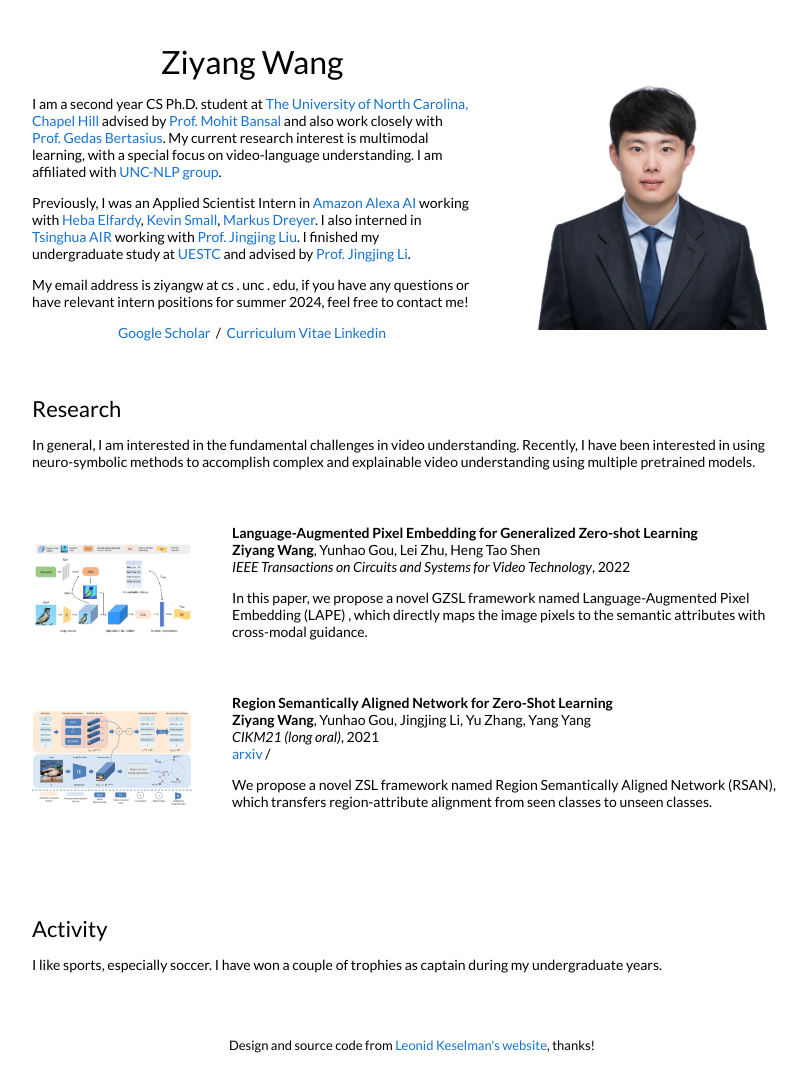
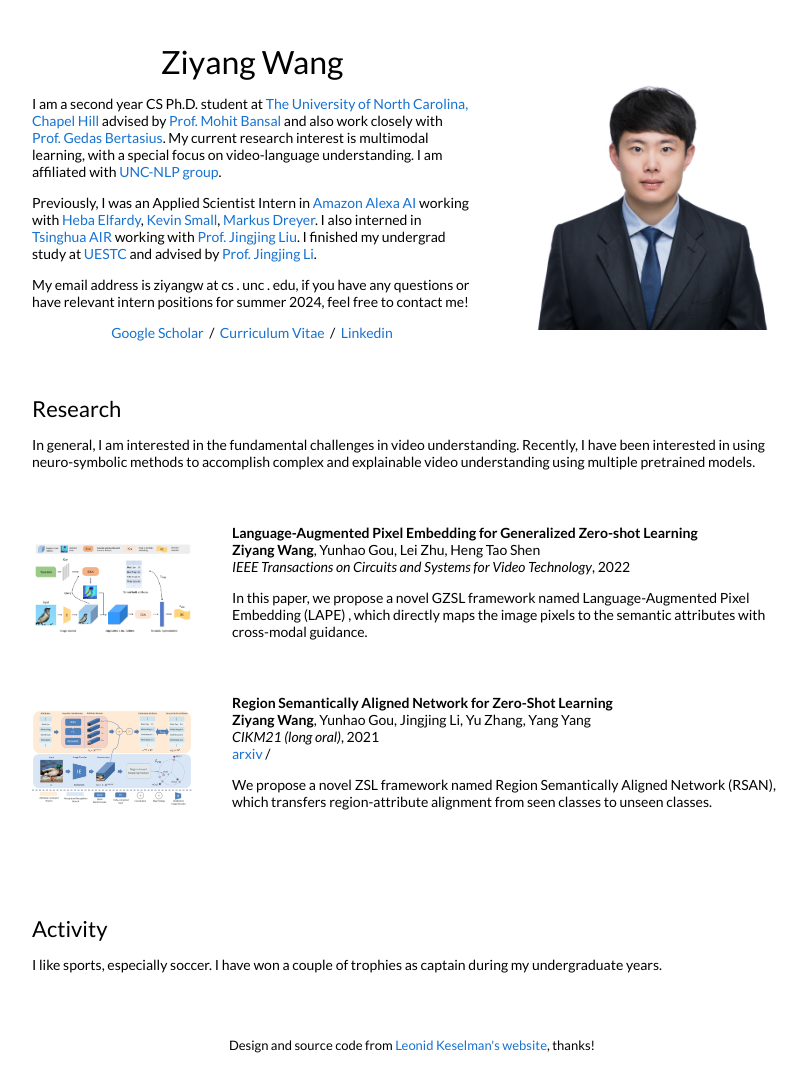
Before and after one commit to ZiyangW2000/ZiyangW2000.github.io, a Jekyll site: the page built from _posts/2018-05-05-policies.markdown, in a window 1280 px wide. Shown: the whole page, without its empty margins (228-1035 px from the left). Built offline with Jekyll 4.4.1, drawn with Linux system fonts in a browser that asks for light colours.

Commit message:
Update default.html

```diff
--- a/_layouts/default.html
+++ b/_layouts/default.html
@@ -30,7 +30,7 @@
               <p>I am a second year CS Ph.D. student at <a href="https://www.unc.edu//">The University of North Carolina, Chapel Hill</a> advised by <a href="https://www.cs.unc.edu/~mbansal//">Prof. Mohit Bansal</a> and also work closely with <a href="https://www.gedasbertasius.com//">Prof. Gedas Bertasius</a>. My current research interest is multimodal learning, with a special focus on video-language understanding. I am affiliated with <a href="https://nlp.cs.unc.edu/">UNC-NLP group</a>.
               </p>
               <p>
-                Previously, I was an Applied Scientist Intern in <a href="https://www.amazon.science/">Amazon Alexa AI</a> working with <a href="https://www.amazon.science/author/heba-elfardy">Heba Elfardy</a>, <a href="http://www.kevinsmall.org/">Kevin Small</a>, <a href="https://markusdreyer.org/">Markus Dreyer</a>. I also interned in <a href="https://air.tsinghua.edu.cn/en/">Tsinghua AIR</a> working with <a href="https://air.tsinghua.edu.cn/en/info/1046/1194.htm">Prof. Jingjing Liu</a>. I finished my undergraduate study at <a href="https://en.uestc.edu.cn">UESTC</a> and advised by <a href="https://lijin118.github.io//">Prof. Jingjing Li</a>.
+                Previously, I was an Applied Scientist Intern in <a href="https://www.amazon.science/">Amazon Alexa AI</a> working with <a href="https://www.amazon.science/author/heba-elfardy">Heba Elfardy</a>, <a href="http://www.kevinsmall.org/">Kevin Small</a>, <a href="https://markusdreyer.org/">Markus Dreyer</a>. I also interned in <a href="https://air.tsinghua.edu.cn/en/">Tsinghua AIR</a> working with <a href="https://air.tsinghua.edu.cn/en/info/1046/1194.htm">Prof. Jingjing Liu</a>. I finished my undergrad study at <a href="https://en.uestc.edu.cn">UESTC</a> and advised by <a href="https://lijin118.github.io//">Prof. Jingjing Li</a>.
 
               </p>
               <p>
@@ -42,7 +42,7 @@
               <p style="text-align:center">
 
                 <a href="https://scholar.google.com/citations?user=JuIqLPYAAAAJ&hl=en">Google Scholar</a> &nbsp;/&nbsp;
-                <a href="../CV_Ziyang_Wang__UNC_Ph_D_ Nov_2_23.pdf">Curriculum Vitae</a>
+                <a href="../CV_Ziyang_Wang__UNC_Ph_D_ Nov_2_23.pdf">Curriculum Vitae</a> &nbsp;/&nbsp;
                 <a href="https://www.linkedin.com/in/ziyang-wang-882188203/">Linkedin</a>
 
               </p>
```
